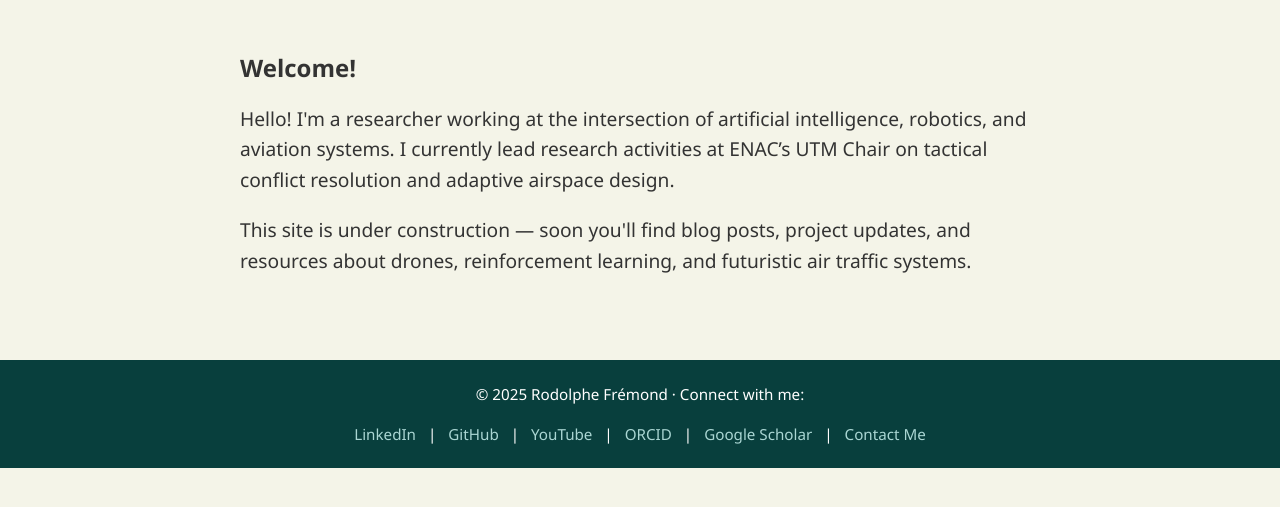
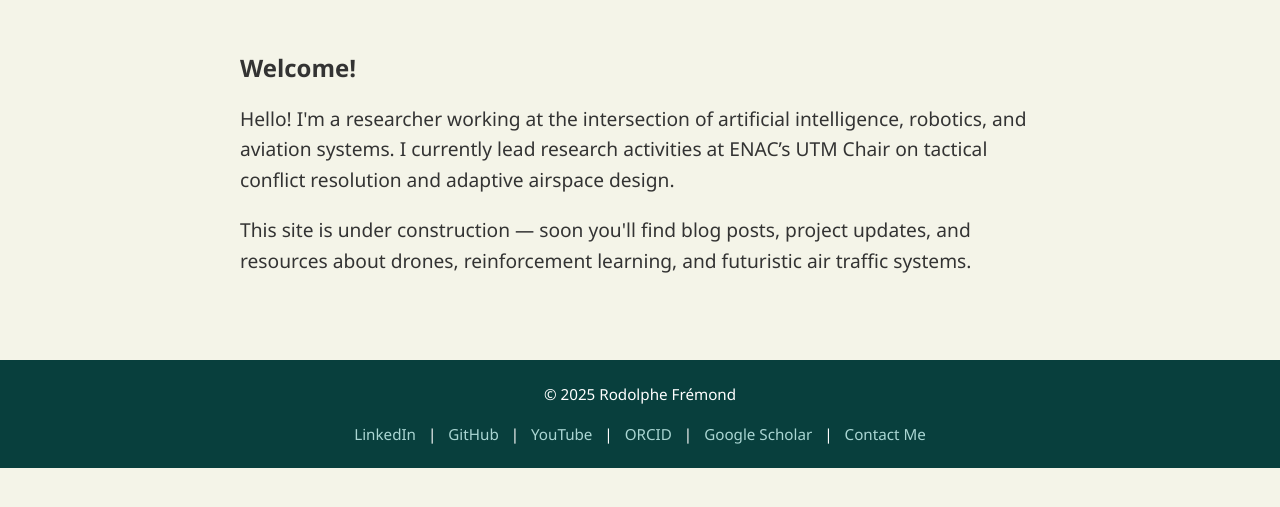
Before and after one commit to RodolpheFmd/rodolphefmd.github.io, a plain HTML site: page index.html in a window 1280 px wide. Shown: the part 243-750 px from the top of the page. Drawn offline with Linux system fonts and the light colour scheme.

Commit message:
Update index.html

```diff
--- a/index.html
+++ b/index.html
@@ -97,7 +97,7 @@
   </main>
 
   <footer>
-    &copy; 2025 Rodolphe Frémond · Connect with me:
+    &copy; 2025 Rodolphe Frémond
     <br><br>
     <a href="https://www.linkedin.com/in/rodolphe-fremond-259b8a170/?originalSubdomain=fr" target="_blank">LinkedIn</a> |
     <a href="https://github.com/RodolpheFmd" target="_blank">GitHub</a> |
```
